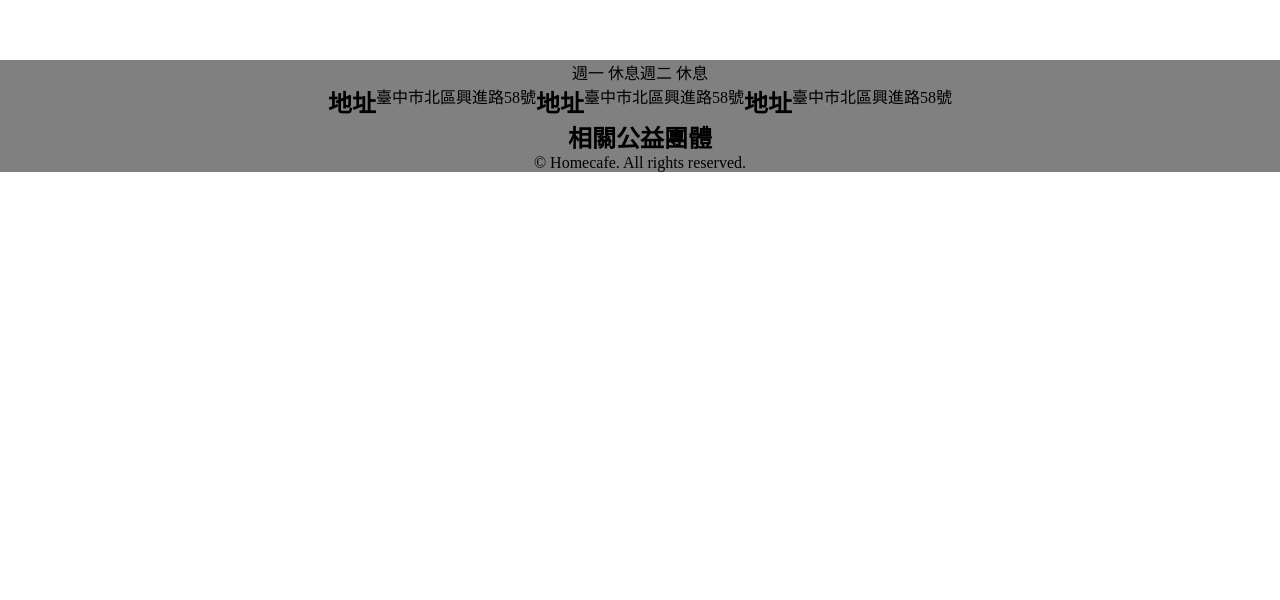
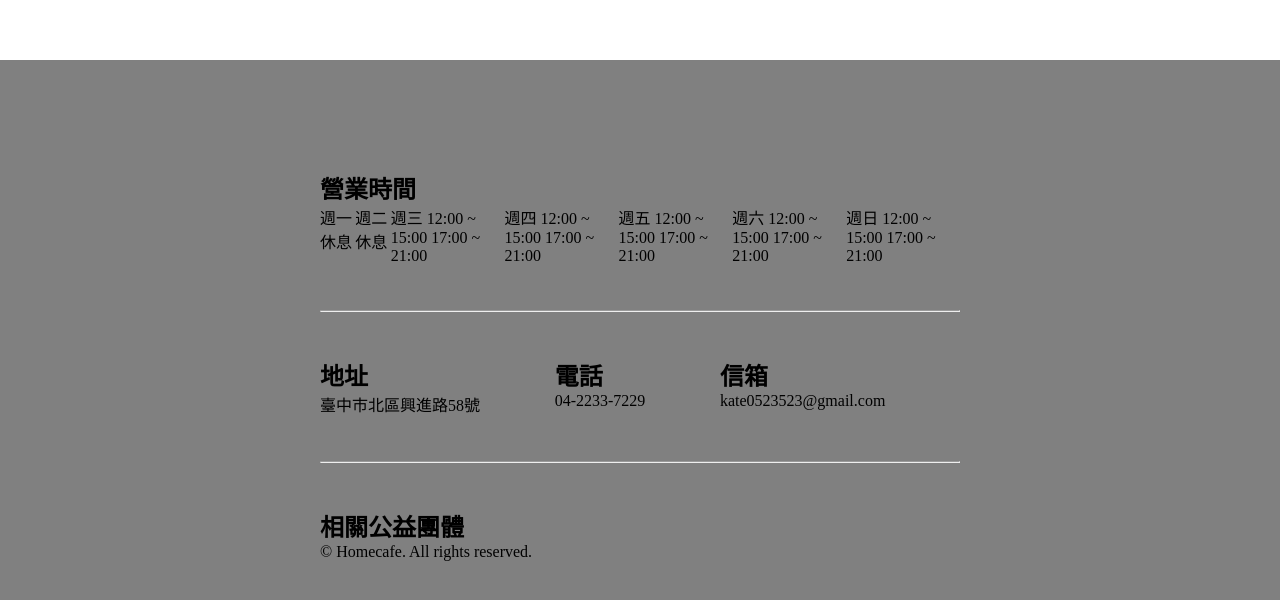
Before and after one commit to EuniseChen/group-project, a plain HTML site: page index.html in a window 1280 px wide. Shown: the part 7428-8028 px from the top of the page. Before the commit the page ends 7600 px from the top, so only its background shows below. Drawn offline with nearby package versions, Linux system fonts and the light colour scheme.

Commit message:
footer 70%

```diff
--- a/index.html
+++ b/index.html
@@ -7,7 +7,7 @@
   <meta name="viewport" content="width=device-width, initial-scale=1.0">
   <title>Document</title>
   <link rel="shortcut icon" href="./images/favicon/SVG/favicon.svg">
-  <link rel="stylesheet" href="https://unpkg.com/swiper@7/swiper-bundle.min.css"/>
+  <link rel="stylesheet" href="https://unpkg.com/swiper@7/swiper-bundle.min.css" />
   <link rel="stylesheet" href="./css/style.css">
 </head>
 
@@ -266,6 +266,9 @@
   <!-- footer開始 -->
   <footer>
     <div class="business-hours">
+      <div class="title">
+        <h2>營業時間</h2>
+      </div>
       <div class="row">
         <div class="column">
           <span>週一</span>
@@ -275,16 +278,58 @@
           <span>週二</span>
           <span>休息</span>
         </div>
+        <div class="column">
+          <span>週三</span>
+          <span>12:00 ~ 15:00</span>
+          <span>17:00 ~ 21:00</span>
+        </div>
+        <div class="column">
+          <span>週四</span>
+          <span>12:00 ~ 15:00</span>
+          <span>17:00 ~ 21:00</span>
+        </div>
+        <div class="column">
+          <span>週五</span>
+          <span>12:00 ~ 15:00</span>
+          <span>17:00 ~ 21:00</span>
+        </div>
+        <div class="column">
+          <span>週六</span>
+          <span>12:00 ~ 15:00</span>
+          <span>17:00 ~ 21:00</span>
+        </div>
+        <div class="column">
+          <span>週日</span>
+          <span>12:00 ~ 15:00</span>
+          <span>17:00 ~ 21:00</span>
         </div>
       </div>
+    </div>
+
+    <div class="line">
+      <hr />
+    </div>
+
     <div class="contact-details">
-      <h2>地址</h2>
-      <p>臺中市北區興進路58號</p>
-      <h2>地址</h2>
-      <p>臺中市北區興進路58號</p>
+      <div class="detail-1">
         <h2>地址</h2>
         <p>臺中市北區興進路58號</p>
       </div>
+      <div class="detail-2">
+        <h2>電話</h2>
+        <p>04-2233-7229</p>
+      </div>
+      <div class="detail-3">
+        <h2>信箱</h2>
+        <p>kate0523523@gmail.com</p>
+      </div>
+      <div></div>
+    </div>
+
+    <div class="line">
+      <hr />
+    </div>
+
     <div class="related-groups">
       <h2>相關公益團體</h2>
     </div>
--- a/style.scss
+++ b/style.scss
@@ -436,6 +436,8 @@ main {
 }
 footer {
   @include section-setting;
+  padding: 110px 320px;
+  align-items: flex-start;
   background-color: gray;
   .business-hours {
     .row {
@@ -444,5 +446,11 @@ footer {
   }
   .contact-details {
     display: flex;
+    width: 100%;
+    justify-content: space-between;
+  }
+  .line {
+    width: 100%;
+    padding: 45px 0;
   }
 }
```
Also changed, not shown: css/style.css, 1 other file. Lines whose indentation alone changed are shown as unchanged.
